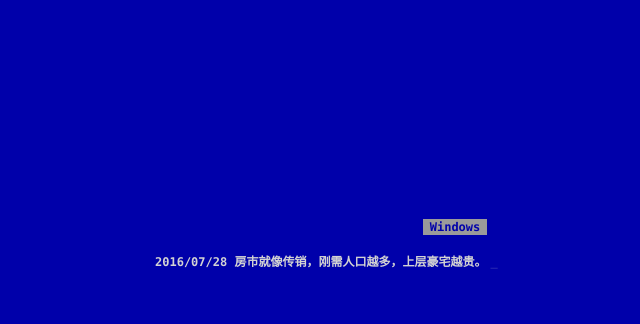
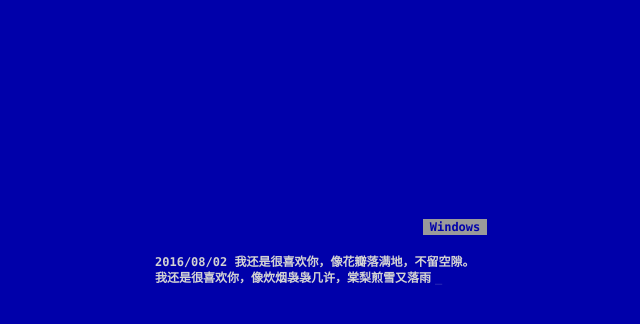
Before and after one commit to anypossiblew/my-blog, a Jekyll site: the page built from bsod/index.html, in a window 1280 px wide. Shown: the top 324 px of the page, without its empty margins (185-825 px from the left). Built offline with Jekyll 4.4.1, drawn with Linux system fonts in a browser that asks for light colours; nearby versions of some CDN libraries.

Commit message:
我还是很喜欢你

```diff
--- a/bsod/index.html
+++ b/bsod/index.html
@@ -1,6 +1,8 @@
 ---
 layout: bsod
 blogs:
+  - date: '2016/08/02'
+    content: '我还是很喜欢你，像花瓣落满地，不留空隙。<br>我还是很喜欢你，像炊烟袅袅几许，棠梨煎雪又落雨。<br>我还是很喜欢你，像老故事里的泛黄桥段，半聋半哑，失了声息。'
   - date: "2016/07/28"
     content: "房市就像传销，刚需人口越多，上层豪宅越贵。"
   - date: "2016/07/26"
```
